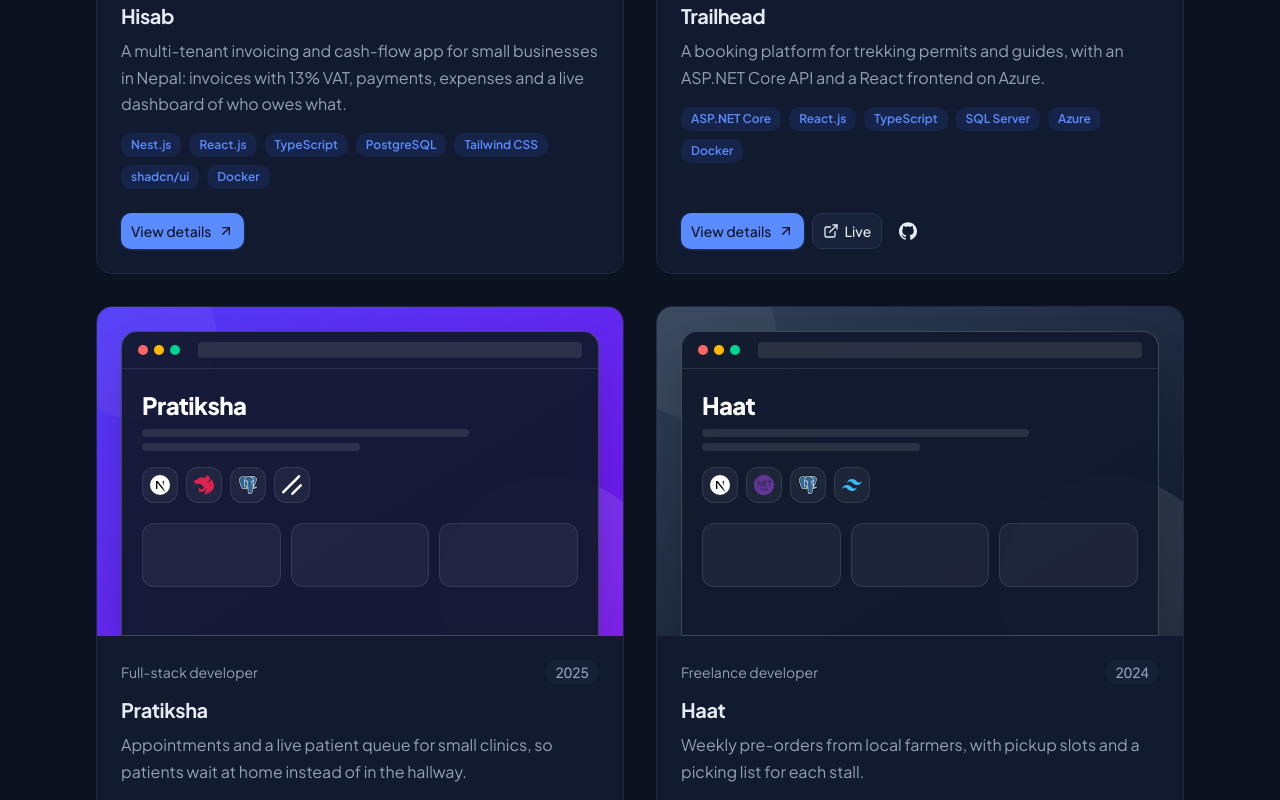
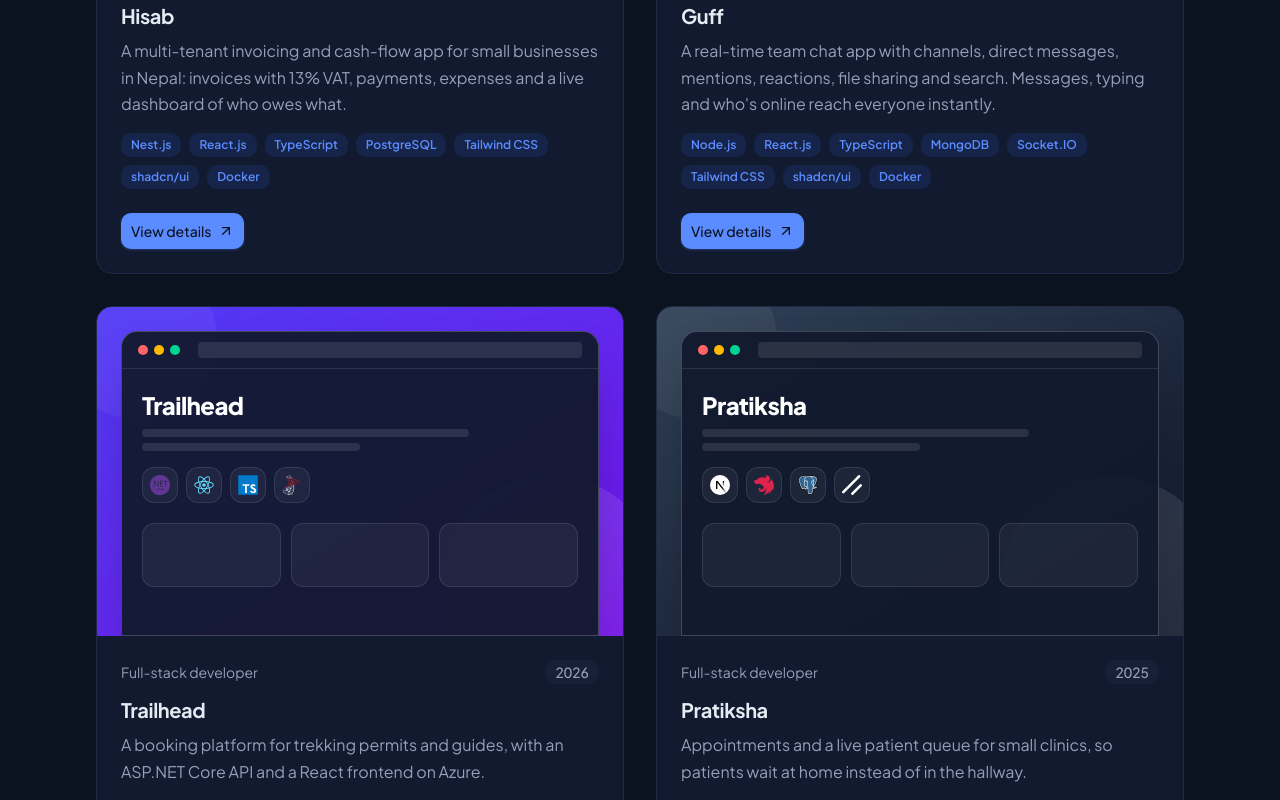
Before and after one commit to merosansar/portfolio, a React (Vite) app: page / in a window 1280 px wide. Shown: the part 5060-5860 px from the top of the page. Built offline with nearby package versions, Linux system fonts and the light colour scheme.

Commit message:
Add Guff Project

```diff
--- a/src/data/portfolio.ts
+++ b/src/data/portfolio.ts
@@ -165,6 +165,30 @@ export const projects: Project[] = [
     links: {},
   },
   {
+    slug: "guff",
+    title: "Guff",
+    summary:
+      "A real-time team chat app with channels, direct messages, mentions, reactions, file sharing and search. Messages, typing and who's online reach everyone instantly.",
+    year: "2026",
+    role: "Full-stack developer",
+    stack: ["Node.js", "React.js", "TypeScript", "MongoDB", "Socket.IO", "Tailwind CSS", "shadcn/ui", "Docker"],
+    caseStudy: {
+      problem:
+        "A team chat has to feel instant and still be correct: no message sent twice after a dropped connection, no unread badges that disagree between tabs, and no private conversation visible to outsiders. Guff is a complete chat app built to get those details right.",
+      approach: [
+        "Built the API with Node.js, TypeScript, Express 5 and MongoDB, and a Socket.IO layer that pushes messages, edits, reactions, typing, read receipts and presence live, using per-user and per-channel rooms so people only receive what they are allowed to see.",
+        "Made delivery reliable: every message carries a client ID with a unique index, so a resend after a dropped connection never creates a duplicate. Messages written offline wait in an outbox and go out on reconnect, and each open conversation fetches what it missed with a cursor.",
+        "Covered security and files: rotating refresh tokens stored as hashes in httpOnly cookies, socket tokens checked at the handshake and renewed while connected, zod validation on every request and socket event, uploads in GridFS behind expiring signed links, and private channels that return 404 to outsiders.",
+        "Built the React 19 and TypeScript frontend with Tailwind CSS, shadcn/ui and TanStack Query: unread counts with a New line, replies, mentions with autocomplete, inline image previews, Ctrl+K search, light and dark themes and a phone layout. Packaged it with Docker Compose and a Render blueprint.",
+      ],
+      outcome:
+        "A complete, working chat app with demo teammates who reply automatically, backed by 74 automated tests against MongoDB. They include a test that stops the server mid-conversation to prove nothing is duplicated, and one that runs two API servers sharing live events.",
+    },
+    // Add your links here when you have them, for example:
+    // links: { live: "https://...", source: "https://github.com/merosansar/..." },
+    links: {},
+  },
+  {
     slug: "trailhead",
     title: "Trailhead",
     summary: "A booking platform for trekking permits and guides, with an ASP.NET Core API and a React frontend on Azure.",
```
